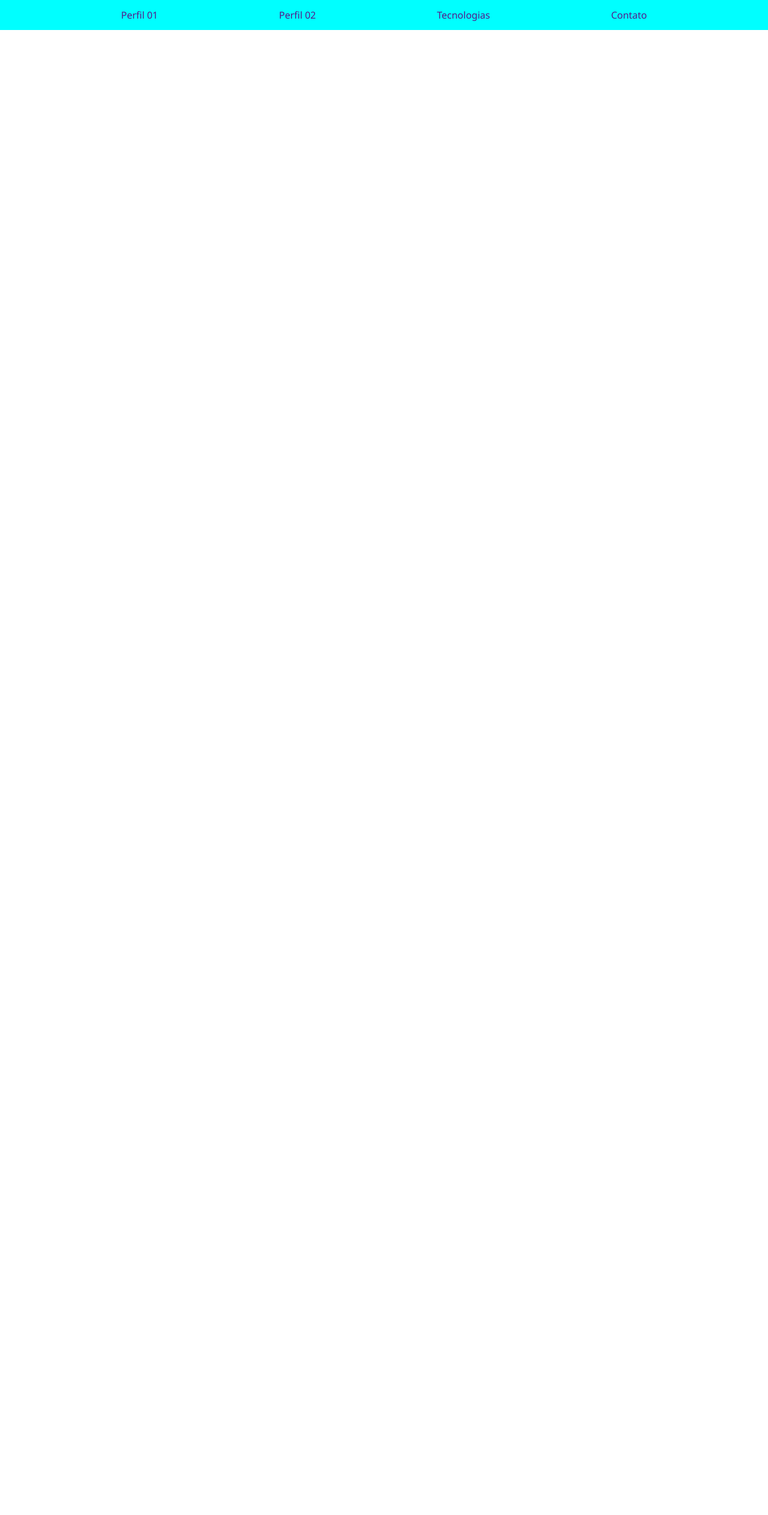
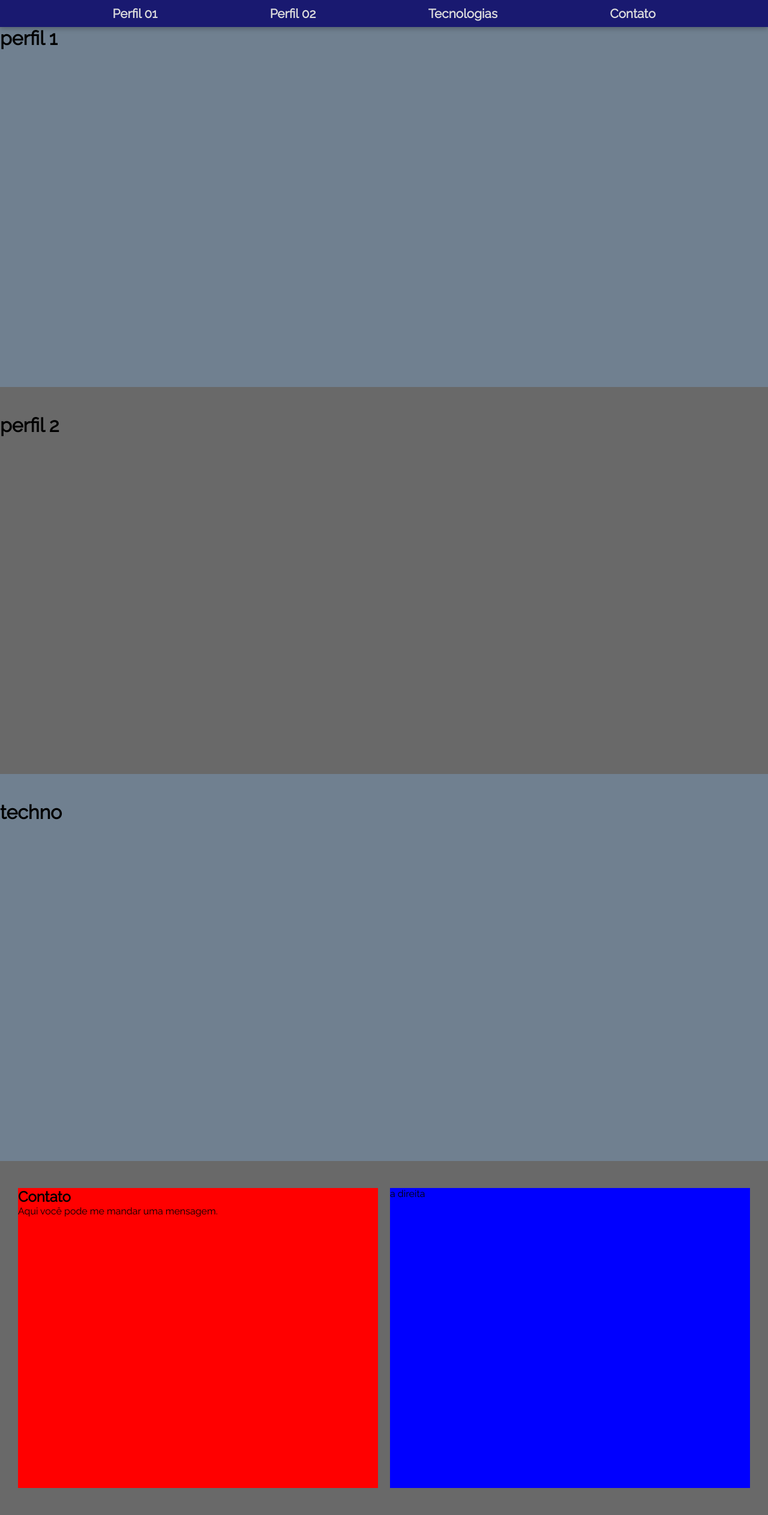
Before and after one commit to diogo-has/DiogoHaschichSESIT10, a PHP site: page /page.html in a window 1280 px wide. Shown: the whole page at 60% size. Before the commit the page ends 50 px from the top, so only its background shows below. Run offline with PHP 8.4, Linux system fonts and the light colour scheme.

Commit message:
bagulheira top em

```diff
--- a/Activity02/page.html
+++ b/Activity02/page.html
@@ -7,15 +7,36 @@
     <title>Landing Page</title>
     <link rel="stylesheet" href="style.css">
     <script src="script.js"></script>
+    <link rel="preconnect" href="https://fonts.googleapis.com">
+    <link rel="preconnect" href="https://fonts.gstatic.com" crossorigin>
+    <link href="https://fonts.googleapis.com/css2?family=Raleway&display=swap" rel="stylesheet">
 </head>
 <body>
     <header>
         <ul>
-            <li><a href="">Perfil 01</a></li>
-            <li><a href="">Perfil 02</a></li>
-            <li><a href="">Tecnologias</a></li>
-            <li><a href="">Contato</a></li>
+            <li><a href="#perfil01">Perfil 01</a></li>
+            <li><a href="#perfil02">Perfil 02</a></li>
+            <li><a href="#tecno">Tecnologias</a></li>
+            <li><a href="#contact">Contato</a></li>
         </ul>
     </header>
+    <div id="perfil01" class="perfil01">
+        <h1>perfil 1</h1>
+    </div>
+    <div id="perfil02" class="perfil02">
+        <h1>perfil 2</h1>
+    </div>
+    <div id="tecno" class="tecno">
+        <h1>techno</h1>
+    </div>
+    <div id="contact" class="contact">
+        <div class="leftContact">
+            <h2>Contato</h2>
+            <p>Aqui você pode me mandar uma mensagem.</p>
+        </div>
+        <div class="rightContact">
+            <p>a direita</p>
+        </div>
+    </div>
 </body>
 </html>
--- a/Activity02/style.css
+++ b/Activity02/style.css
@@ -1,28 +1,89 @@
 * {
     padding: 0;
     margin: 0;
-    font-family: 'Segoe UI', Tahoma, Geneva, Verdana, sans-serif;
+    font-family: 'Raleway', sans-serif;
+}
+
+html {
+    scroll-behavior: smooth;
+}
+
+body {
+    overflow-x: hidden;
 }
 
 header {
-    background-color: aqua;
+    position: fixed;
+    top: 0;
+    background-color: midnightblue;
     width: 100%;
-    height: 50px;
-    display: flexbox;
-    line-height: 50px;
+    height: 45px;
+    line-height: 45px;
+    box-shadow: rgba(0, 0, 0, 0.24) 0px 3px 8px;
 }
 
 ul {
     display: flex;
     flex-direction: row;
+    flex-wrap: wrap;
     justify-content: space-evenly;
-    list-style-type: none;
+    list-style: none;
+    font-weight: 600;
 }
 
 a {
     text-decoration: none;
+    color: gainsboro;
+    font-size: 1.3rem;
 }
 
 a:hover {
     text-decoration: underline;
 }
+
+.perfil01 {
+    padding-top: 45px;
+    width: 100%;
+    height: 600px;
+    background-color: slategray;
+}
+
+.perfil02 {
+    padding-top: 45px;
+    width: 100%;
+    height: 600px;
+    background-color: dimgray;
+}
+
+.tecno {
+    padding-top: 45px;
+    width: 100%;
+    height: 600px;
+    background-color: slategray;
+}
+
+.contact {
+    padding-top: 45px;
+    padding-bottom: 45px;
+    width: 100%;
+    height: auto;
+    background-color: dimgray;
+    display: flex;
+    flex-direction: row;
+    flex-wrap: wrap;
+    align-items: center;
+    justify-content: center;
+    gap: 20px;
+}
+
+.leftContact {
+    background-color: red;
+    width: 600px;
+    height: 500px;
+}
+
+.rightContact {
+    background-color: blue;
+    width: 600px;
+    height: 500px;
+}
```
